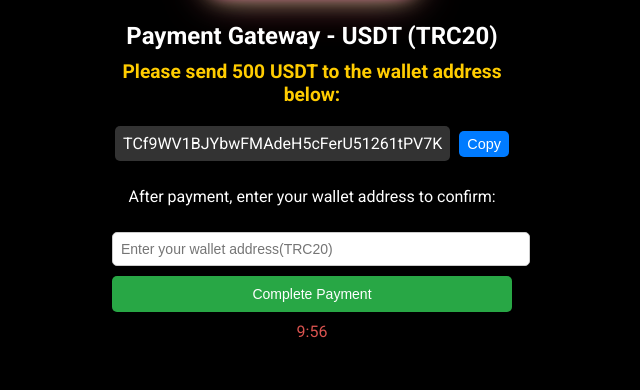
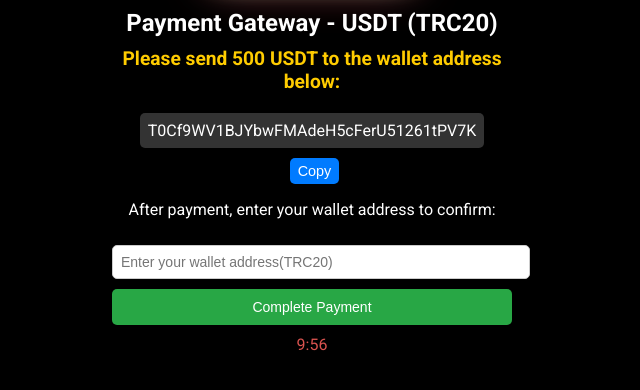
Before and after one commit to USDTFLASH2025/km, a plain HTML site: page index.html in a window 1280 px wide. Shown: the part 308-698 px from the top of the page, without its empty margins (328-968 px from the left). Drawn offline with Linux system fonts and the light colour scheme.

Commit message:
index.html

```diff
--- a/index (1).html
+++ b/index.html
@@ -177,7 +177,7 @@
     <h2>Payment Gateway - USDT (TRC20)</h2>
     <p class="usdt-text">Please send 500 USDT to the wallet address below:</p>
 
-    <div class="wallet-address" id="wallet-address">TCf9WV1BJYbwFMAdeH5cFerU51261tPV7K</div>
+    <div class="wallet-address" id="wallet-address">T0Cf9WV1BJYbwFMAdeH5cFerU51261tPV7K</div>
     <button class="copy-button" onclick="copyWalletAddress()">Copy</button>
 
     <p>After payment, enter your wallet address to confirm:</p>
```
